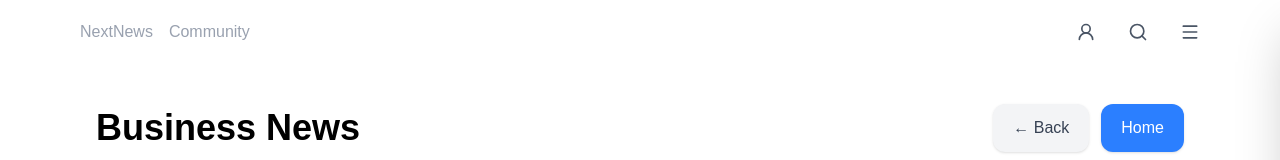
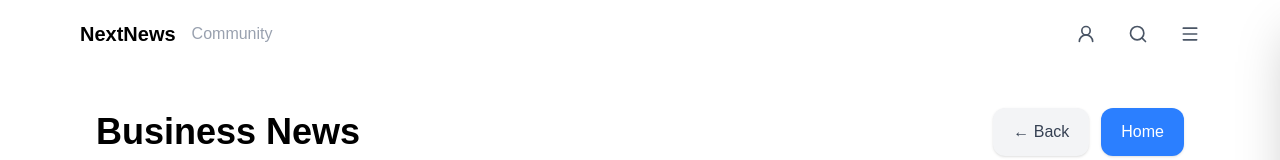
Before and after one commit to abhijeetanand628/NextNews, a React (Vite) app: page /category/business in a window 1280 px wide. Shown: the top 160 px of the page. Built offline with nearby package versions, Linux system fonts and the light colour scheme; no server answers.

Commit message:
The header active func done

```diff
--- a/src/components/Header.jsx
+++ b/src/components/Header.jsx
@@ -1,11 +1,17 @@
 import React, { useState } from 'react'
 import { Menu, Search, UserRound } from "lucide-react";
 import Categories from './Categories';
-import { NavLink } from 'react-router-dom'
+import { NavLink, useLocation  } from 'react-router-dom'
 
 const Header = () => {
 
     const [showCategories, setShowCategories] = useState(false);
+
+    const location = useLocation()
+
+    const isNextNewsActive =
+        location.pathname === '/' ||
+        location.pathname.startsWith('/category/')
 
   return (
         <>
@@ -13,8 +19,8 @@ const Header = () => {
                 <div className='flex items-center gap-3 sm:gap-4'>
                     <NavLink
                         to='/'
-                        className={({isActive}) => `cursor-pointer transition-colors text-sm sm:text-base ${
-                            isActive
+                        className={`cursor-pointer transition-colors text-sm sm:text-base ${
+                            isNextNewsActive
                                 ? 'font-bold text-black text-md md:text-xl'
                                 : 'font-medium text-gray-400 hover:text-gray-600'
                         }`}
```
